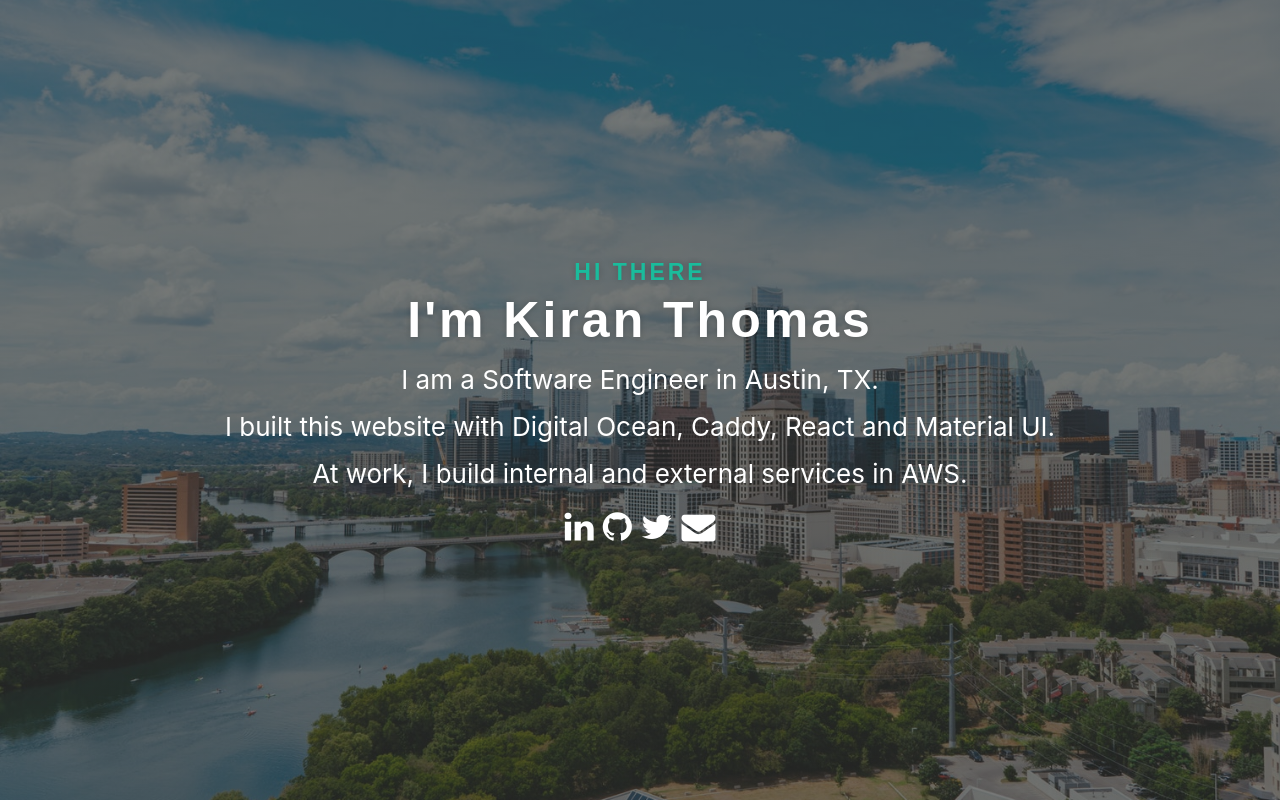
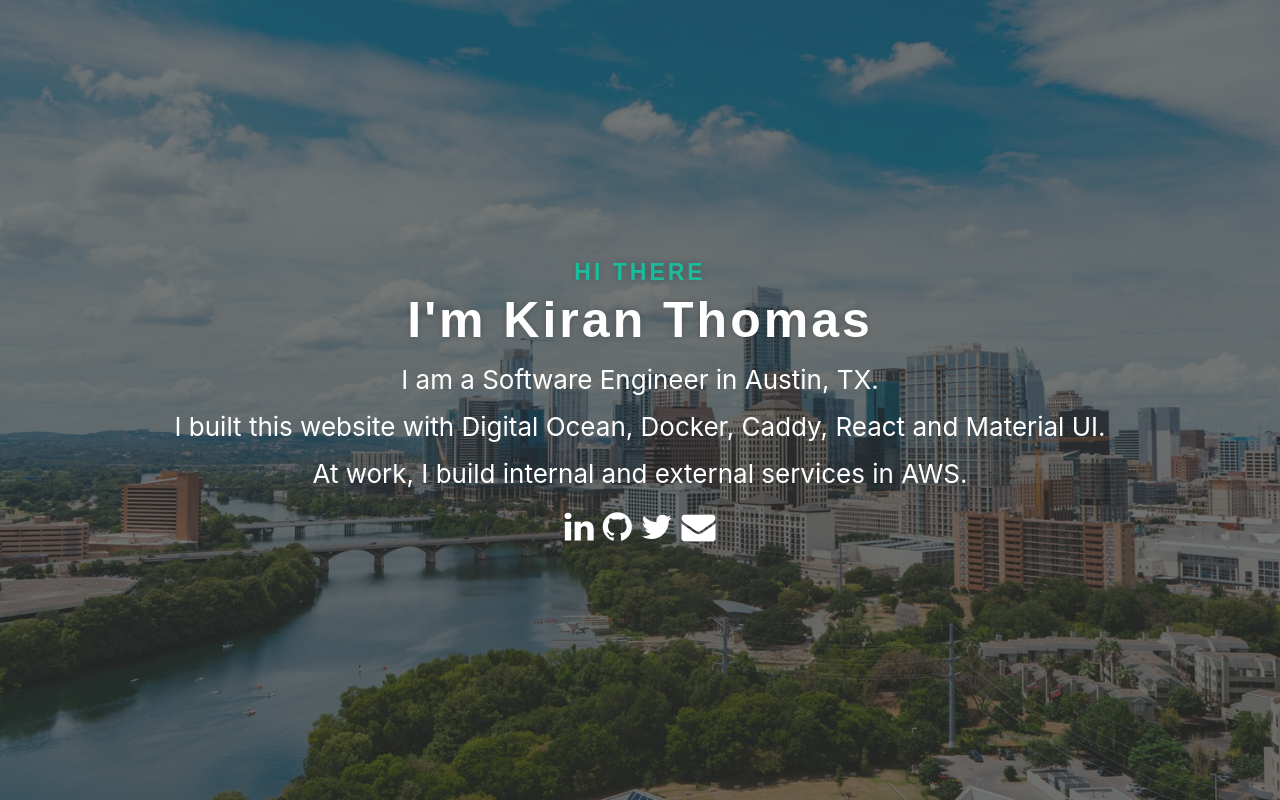
Before and after one commit to kiranjthomas/personal-site, a React (Create React App) app in the folder ui/: page / in a window 1280 px wide. Built offline with nearby package versions, Linux system fonts and the light colour scheme; the HTML template or start-up script is replaced by a standard one.

Commit message:
Update App.js

```diff
--- a/ui/src/App.js
+++ b/ui/src/App.js
@@ -67,7 +67,7 @@ function App() {
             <StyledH5>HI THERE</StyledH5>
             <StyledH1>I'm Kiran Thomas</StyledH1>
             <StyledDiv>I am a Software Engineer in Austin, TX.</StyledDiv>
-            <StyledDiv>I built this website with Digital Ocean, Caddy, React and Material UI.</StyledDiv>
+            <StyledDiv>I built this website with Digital Ocean, Docker, Caddy, React and Material UI.</StyledDiv>
             <StyledDiv>At work, I build internal and external services in AWS.</StyledDiv>
             {/* <div>This website is powered by:</div> */}
             {/* <Grid container spacing={2}>
```
